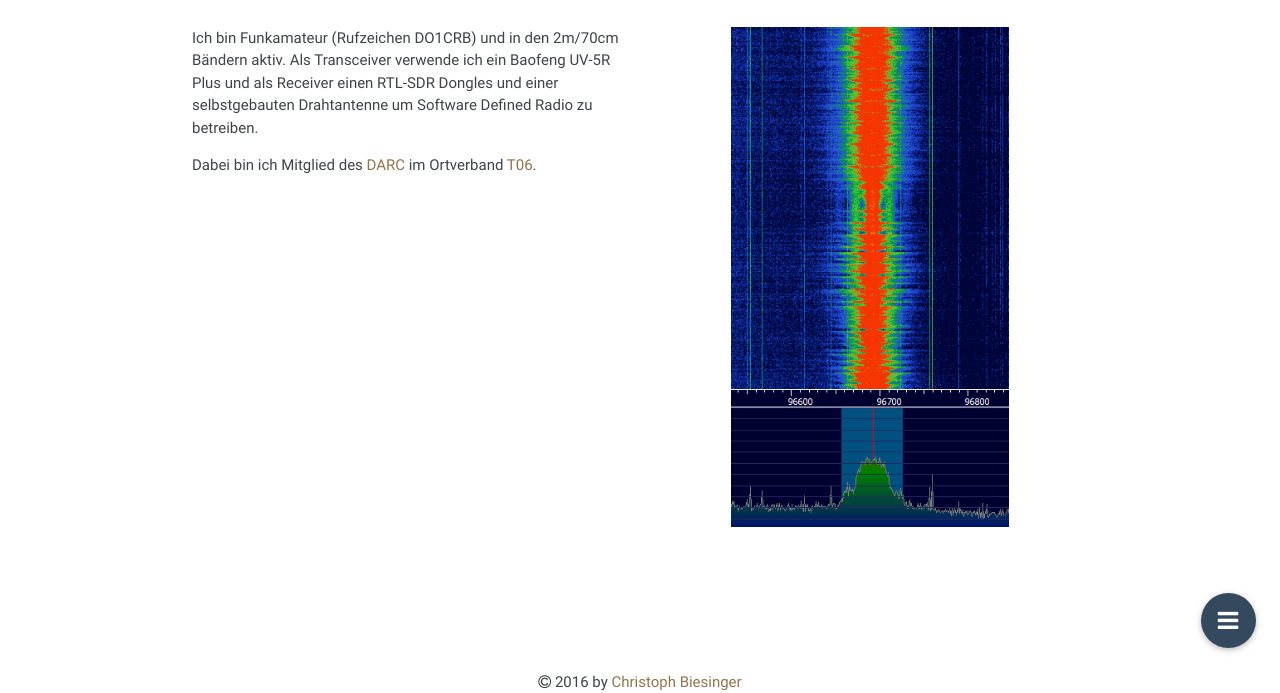
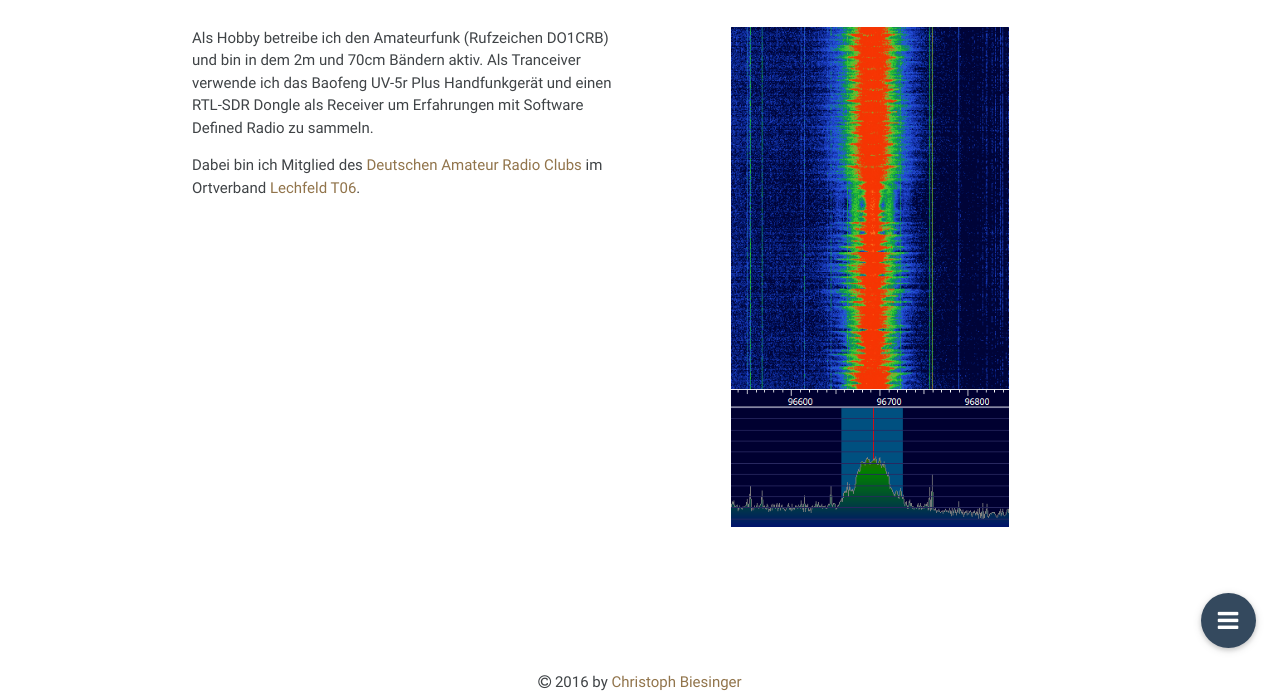
Before and after one commit to chrb/chrb.github.io, a plain HTML site: page amateurfunk.html in a window 1280 px wide. Shown: the part 107-800 px from the top of the page. Drawn offline with nearby package versions, Linux system fonts and the light colour scheme.

Commit message:
rewriten text

```diff
--- a/amateurfunk.html
+++ b/amateurfunk.html
@@ -43,14 +43,15 @@
         <div class="row">
           <div class="col s12 m6 l6">
             <p class="main_text_color">
-              Ich bin Funkamateur (Rufzeichen DO1CRB) und in den 2m/70cm Bändern aktiv.
-              Als Transceiver verwende ich ein Baofeng UV-5R Plus und als
-              Receiver einen RTL-SDR Dongles und einer selbstgebauten
-              Drahtantenne um Software Defined Radio zu betreiben.
+              Als Hobby betreibe ich den Amateurfunk (Rufzeichen DO1CRB) und bin
+              in dem 2m und 70cm Bändern aktiv. Als Tranceiver verwende ich das
+              Baofeng UV-5r Plus Handfunkgerät und einen RTL-SDR Dongle als Receiver um
+              Erfahrungen mit Software Defined Radio zu sammeln.
             </p>
             <p class="main_text_color">
-              Dabei bin ich Mitglied des <a href="http://www.darc.de/" class="comp_color">DARC</a>
-              im Ortverband <a href="http://www.darc.de/distrikte/t/06" class="comp_color">T06</a>.
+              Dabei bin ich Mitglied des
+              <a href="http://www.darc.de/" class="comp_color">Deutschen Amateur Radio Clubs</a>
+              im Ortverband <a href="http://www.darc.de/distrikte/t/06" class="comp_color">Lechfeld T06</a>.
             </p>
           </div>
           <div class="col s12 m6 l6">
```
